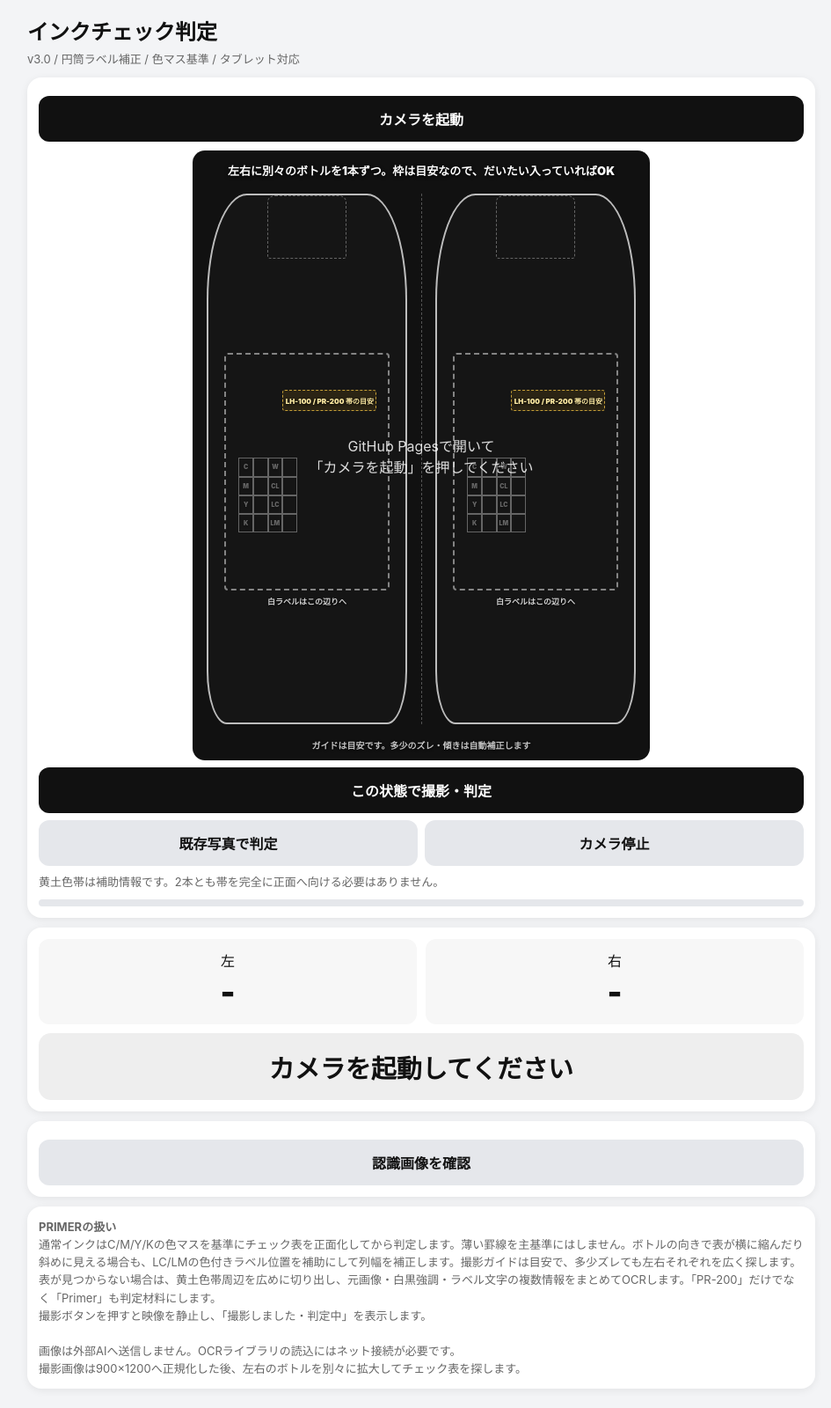
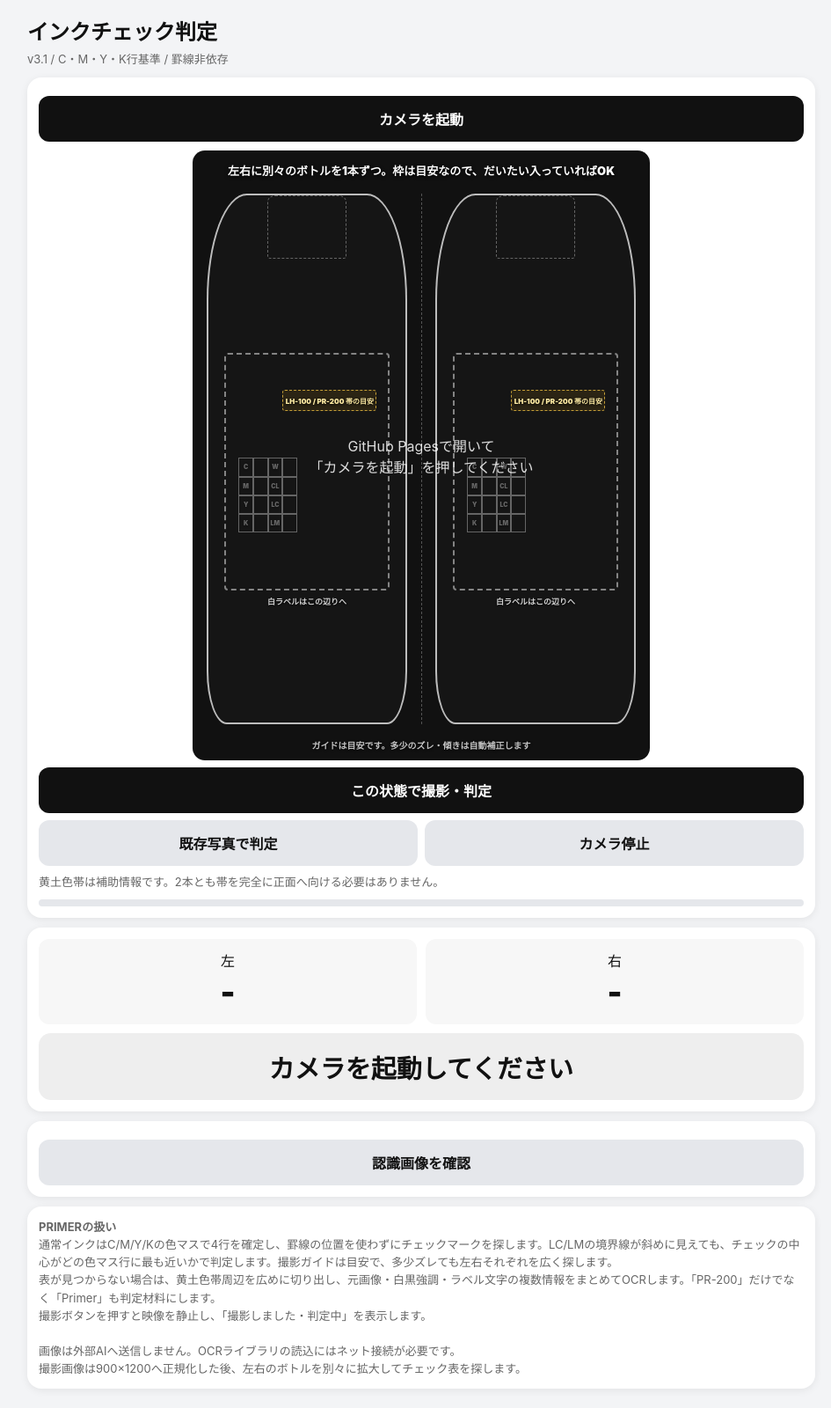
Before and after one commit to tabata9999123-commits/inkchecker_tabata, a plain HTML site: page index.html in a window 1280 px wide. Shown: the whole page at 88% size, without its empty margins (161-1106 px from the left). Drawn offline with Linux system fonts and the light colour scheme.

Commit message:
Update index.html

```diff
--- a/index.html
+++ b/index.html
@@ -4,7 +4,7 @@
 <meta charset="utf-8">
 <meta name="viewport" content="width=device-width,initial-scale=1,viewport-fit=cover">
 <meta name="theme-color" content="#111111">
-<title>インクチェック判定 v3.0</title>
+<title>インクチェック判定 v3.1</title>
 <style>
 *{box-sizing:border-box}
 body{margin:0;background:#f3f4f6;color:#111;font-family:-apple-system,BlinkMacSystemFont,"Segoe UI",sans-serif}
@@ -91,7 +91,7 @@ input[type=file]{position:absolute;left:-9999px;width:1px;height:1px;opacity:0}
 <body>
 <div class="wrap">
 <h1>インクチェック判定</h1>
-<div class="sub">v3.0 / 円筒ラベル補正 / 色マス基準 / タブレット対応</div>
+<div class="sub">v3.1 / C・M・Y・K行基準 / 罫線非依存</div>
 
 <div class="card">
   <button id="startCamera" class="btn primary" type="button">カメラを起動</button>
@@ -174,7 +174,7 @@ input[type=file]{position:absolute;left:-9999px;width:1px;height:1px;opacity:0}
 
 <div class="card small">
 <b>PRIMERの扱い</b><br>
-通常インクはC/M/Y/Kの色マスを基準にチェック表を正面化してから判定します。薄い罫線を主基準にはしません。ボトルの向きで表が横に縮んだり斜めに見える場合も、LC/LMの色付きラベル位置を補助にして列幅を補正します。撮影ガイドは目安で、多少ズレても左右それぞれを広く探します。<br>表が見つからない場合は、黄土色帯周辺を広めに切り出し、元画像・白黒強調・ラベル文字の複数情報をまとめてOCRします。「PR-200」だけでなく「Primer」も判定材料にします。<br>撮影ボタンを押すと映像を静止し、「撮影しました・判定中」を表示します。<br><br>画像は外部AIへ送信しません。OCRライブラリの読込にはネット接続が必要です。<br>撮影画像は900×1200へ正規化した後、左右のボトルを別々に拡大してチェック表を探します。
+通常インクはC/M/Y/Kの色マスで4行を確定し、罫線の位置を使わずにチェックマークを探します。LC/LMの境界線が斜めに見えても、チェックの中心がどの色マス行に最も近いかで判定します。撮影ガイドは目安で、多少ズレても左右それぞれを広く探します。<br>表が見つからない場合は、黄土色帯周辺を広めに切り出し、元画像・白黒強調・ラベル文字の複数情報をまとめてOCRします。「PR-200」だけでなく「Primer」も判定材料にします。<br>撮影ボタンを押すと映像を静止し、「撮影しました・判定中」を表示します。<br><br>画像は外部AIへ送信しません。OCRライブラリの読込にはネット接続が必要です。<br>撮影画像は900×1200へ正規化した後、左右のボトルを別々に拡大してチェック表を探します。
 </div>
 </div>
 <script src="app.js"></script>
```
